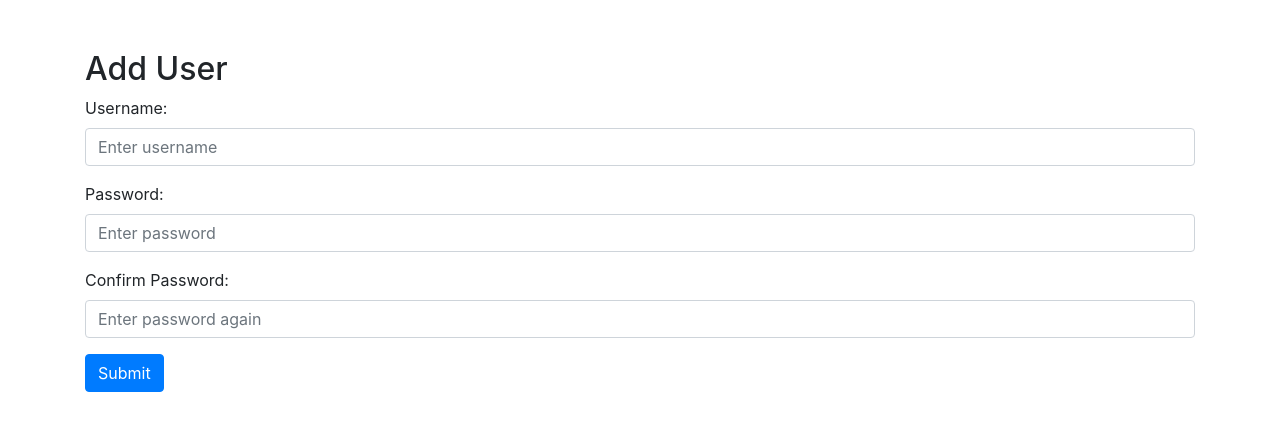
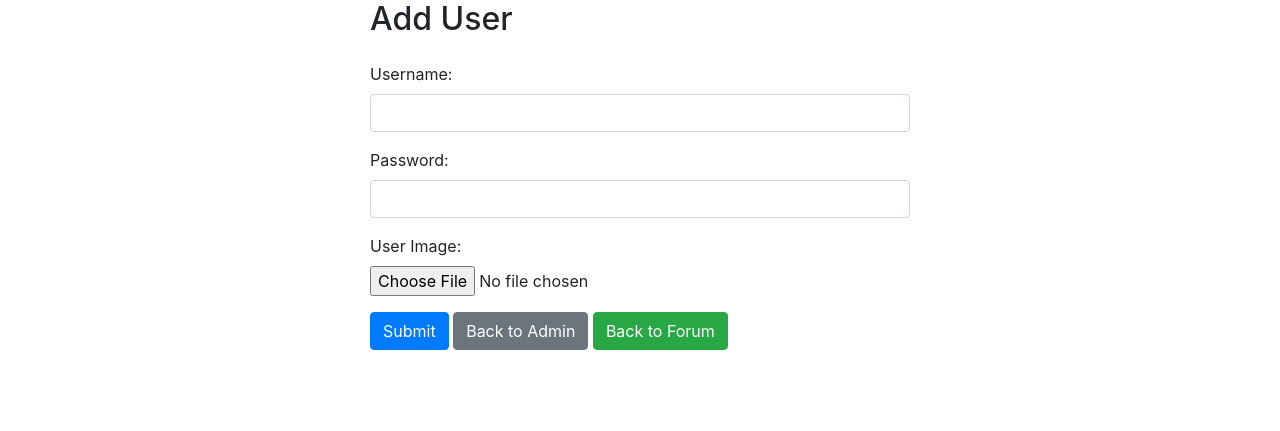
Before and after one commit to woodenfloor-3/amogus, a PHP site: page /add_user.php in a window 1280 px wide. Shown: the top 431 px of the page. Run offline with PHP 8.4, Linux system fonts and the light colour scheme.

Commit message:
final touches

```diff
--- a/Nthreads/add_user.php
+++ b/Nthreads/add_user.php
@@ -1,76 +1,71 @@
-<?php
-  $showAlert = false;
-  $showError = false;
-  if($_SERVER['REQUEST_METHOD'] == 'POST' && !isset($_POST['addThread']) && !isset($_POST['addComment'])){
-    include 'partials/_connect.php';
+<html>
+    <title>Add User</title>
+    <head>
+        <!-- Bootstrap CSS -->
+        <link rel="stylesheet" href="https://stackpath.bootstrapcdn.com/bootstrap/4.3.1/css/bootstrap.min.css" integrity="sha384-ggOyR0iXCbMQv3Xipma34MD+dH/1fQ784/j6cY/iJTQUOhcWr7x9JvoRxT2MZw1T" crossorigin="anonymous">
+    </head>
+    <body>
+        <div class="container">
+            <div class="row">
+                <div class="col-md-6 offset-md-3">
+                    <h2 class="mb-4">Add User</h2>
+                    <form method="post" action="<?php echo htmlspecialchars($_SERVER["PHP_SELF"]); ?>" enctype="multipart/form-data">
+                        <div class="form-group">
+                            <label for="user_email">Username:</label>
+                            <input type="text" class="form-control" id="user_email" name="user_email" required>
+                        </div>
+                        <div class="form-group">
+                            <label for="user_password">Password:</label>
+                            <input type="password" class="form-control" id="user_password" name="user_password" required>
+                        </div>
+                        <div class="form-group">
+                            <label for="user_image">User Image:</label>
+                            <input type="file" class="form-control-file" id="user_image" name="user_image" accept="image/*">
+                        </div>
+                        <button type="submit" class="btn btn-primary">Submit</button>
+                        <a href="admin.php" class="btn btn-secondary">Back to Admin</a>
+                        <a href="index.php" class="btn btn-success">Back to Forum</a>
+                    </form>
+                </div>
+            </div>
+        </div>
 
-    $useremail = $_POST['signupUsername'];
-    $password = $_POST['signupPassword'];
-    $cpassword = $_POST['signupcPassword'];
+        <?php
+    include "partials/_connect.php"; // Using database connection file here
 
-    $existSql = "SELECT * FROM users WHERE user_email = '$useremail'";
-    $result = mysqli_query($conn, $existSql);
-    $numExistRows = mysqli_num_rows($result);
+    if ($_SERVER['REQUEST_METHOD'] == 'POST') {
+        // Handle file upload
+        if (isset($_FILES['user_image']) && $_FILES['user_image']['error'] == UPLOAD_ERR_OK) {
+            $target_dir = 'userimgs/';
+            $target_file = $target_dir . basename($_FILES['user_image']['name']);
+            $upload_success = move_uploaded_file($_FILES['user_image']['tmp_name'], $target_file);
 
-    if($numExistRows > 0){
-      header("location: index.php?userexist=true");
+            if ($upload_success) {
+                // Insert path to uploaded file into database
+                $user_email = $_POST['user_email'];
+                $user_password = $_POST['user_password'];
+                $user_image = $target_file;
+
+                $sql = "INSERT INTO `users` (`user_email`, `user_password`, `user_image`, `timestamp`) VALUES ('$user_email', '$user_password', '$user_image', current_timestamp())";
+                $result = mysqli_query($conn, $sql);
+
+                if ($result) {
+                    echo '<div class="alert alert-success mt-3">User added successfully</div>';
+                } else {
+                    echo '<div class="alert alert-danger mt-3">Error adding user: ' . mysqli_error($conn) . '</div>';
+                }
+            } else {
+                echo '<div class="alert alert-danger mt-3">Error uploading image</div>';
+            }
+        } else {
+            echo '<div class="alert alert-danger mt-3">Image not uploaded</div>';
+        }
     }
-    else{
-      if($password == $cpassword){
-        $hash = $password;
+?>
 
-        $sql= "INSERT INTO users (user_email, user_password, timestamp) VALUES ('$useremail', '$hash', current_timestamp())";
-        $result = mysqli_query($conn, $sql);
-        if($result){
-          $showAlert = true;
-          header("location: index.php?signupsuccess=true");
-          exit();
-        }
-        else{
-          header("location: index.php?signupsuccess=false");
-        }
-      }
-      else{
-        header("location: index.php?passnotmatch=true");
-      }
-    }
-}
-?>
-<!DOCTYPE html>
-<html>
-<head>
-  <title>Add User</title>
-  <!-- Include Bootstrap CSS -->
-  <link rel="stylesheet" href="https://stackpath.bootstrapcdn.com/bootstrap/4.3.1/css/bootstrap.min.css" integrity="sha384-ggOyR0iXCbMQv3Xipma34MD+dH/1fQ784/j6cY/iJTQUOhcWr7x9JvoRxT2MZw1T" crossorigin="anonymous">
-  <style>
-    .container {
-      margin-top: 50px;
-    }
-  </style>
-</head>
-<body>
-  <div class="container">
-    <h2>Add User</h2>
-    <form method="post" action="<?php echo htmlspecialchars($_SERVER["PHP_SELF"]);?>">
-      <div class="form-group">
-        <label for="signupUsername">Username:</label>
-        <input type="text" class="form-control" id="signupUsername" placeholder="Enter username" name="signupUsername" required>
-      </div>
-      <div class="form-group">
-        <label for="signupPassword">Password:</label>
-        <input type="password" class="form-control" id="signupPassword" placeholder="Enter password" name="signupPassword" required>
-      </div>
-      <div class="form-group">
-        <label for="signupcPassword">Confirm Password:</label>
-        <input type="password" class="form-control" id="signupcPassword" placeholder="Enter password again" name="signupcPassword" required>
-      </div>
-      <button type="submit" class="btn btn-primary" name="addUser">Submit</button>
-    </form>
-  </div>
-
-  	<!-- Include Bootstrap JS -->
-	<script src="https://code.jquery.com/jquery-3.3.1.slim.min.js" integrity="sha384-q8i/X+965DzO0rT7abK41JStQIAqVgRVzpbzo5smXKp4YfRvH+8abtTE1Pi6jizo" crossorigin="anonymous"></script>
-	<script src="https://cdnjs.cloudflare.com/ajax/libs/popper.js/1.14.7/umd/popper.min.js" integrity="sha384-UO2eT0CpHqdSJQ6hJty5KVphtPhzWj9WO1clHTMGa3JDZwrnQq4sF86dIHNDz0W1" crossorigin="anonymous"></script>
-	<script src="https://stackpath.bootstrapcdn.com/bootstrap/4.3.1/js/bootstrap.min.js" integrity="sha384-JjSmVgyd0p3pXB1rRibZUAYoIIy6OrQ6VrjIEaFf/nJGzIxFDsf4x0xIM+B07jRM" crossorigin="anonymous"></script>
-</body>
-</html>
+<!-- Link to Bootstrap JS file -->
+<script src="https://code.jquery.com/jquery-3.5.1.slim.min.js"></script>
+  <script src="https://cdn.jsdelivr.net/npm/@popperjs/core@2.9.3/dist/umd/popper.min.js"
+integrity="sha384-9fXnGLjt1lq/QcG8rJMNHzLmF+kYh3qKV+jHYmP4zU5hxhJ6deye0liV5eSxJh1V"
+    crossorigin="anonymous"></script>
+  <script src="https://stackpath.bootstrapcdn.com/bootstrap/4.5.2/js/bootstrap.min.js"></script>
--- a/Nthreads/admin.php
+++ b/Nthreads/admin.php
@@ -69,9 +69,9 @@ $username = $_SESSION['username'];
 
     <div class="my-3">
       <button class="btn btn-success mr-2" onclick="location.href='add_category.php'">Add Category</button>
-      <button class="btn btn-danger mr-2" onclick="location.href='delete_category.php'">Delete Category</button>
+      <button class="btn btn-danger mr-2" onclick="location.href='category.php'">View Category</button>
       <button class="btn btn-primary mr-2" onclick="location.href='add_user.php'">Add User</button>
-      <button class="btn btn-danger" onclick="location.href='delete_user.php'">Delete User</button>
+      <button class="btn btn-danger" onclick="location.href='manage_user.php'">View User</button>
 
     </div>
   </div>
--- a/Nthreads/delete_category.php
+++ b/Nthreads/delete_category.php
@@ -8,9 +8,10 @@ if (!isset($_SESSION['is_logged_in']) || $_SESSION['is_logged_in'] !== true || !
     exit;
 }
 
+
 if(isset($_GET['id'])){
     $id=$_GET['id'];
     $sql=mysqli_query($conn,"DELETE FROM categories WHERE category_id='$id'");
-    header('location:admin.php');
+    header('location:category.php');
 }
 ?>
--- a/Nthreads/delete_user.php
+++ b/Nthreads/delete_user.php
@@ -10,7 +10,7 @@ if (!isset($_SESSION['is_logged_in']) || $_SESSION['is_logged_in'] !== true || !
 
 if(isset($_GET['id'])){
     $id=$_GET['id'];
-    $sql=mysqli_query($conn,"DELETE FROM users WHERE user_id='$id'");
-    header('location:admin.php');
+    $sql=mysqli_query($conn,"DELETE FROM users WHERE srn='$id'");
+    header('location:manage_user.php');
 }
 ?>
--- a/Nthreads/threadlist.php
+++ b/Nthreads/threadlist.php
@@ -130,13 +130,13 @@
           $thread_time = $row['timestamp'];
           $noResult = false;
           $thread_user_id = $row['thread_user_id'];
-          $sql2 = "SELECT user_email FROM users WHERE srn = $thread_user_id";
+          $sql2 ="SELECT user_email, user_image FROM users WHERE srn = $thread_user_id";
           $result2 = mysqli_query($conn, $sql2);
           $row2 = mysqli_fetch_assoc($result2);
           // var_dump($row2['user_email']);
 
         echo '<div class="media">
-            <img src="images/userdefault.png" width="54px" class="mr-3" alt="...">
+            <img src="' . $row2['user_image'] . '" width="54px" class="mr-3" alt="...">
             <div class="media-body">
               <h5 class="mt-0"><a href="threads.php?threadid=' . $id .'">' . $title . '</a></h5>
               ' . $desc . '
```
Also changed, not shown: Nthreads/category.php (added, +79 -0 lines), Nthreads/index.php (+31 -11 lines), Nthreads/manage_user.php (added, +80 -0 lines), Nthreads/announcements/ganyu.jpg (added), Nthreads/announcements/image.png (added), Nthreads/announcements/image2.png (added), Nthreads/userimgs/c4e0bfa9672d28146e4742d9dec03c71ba72ae0e.jpg (added), Nthreads/userimgs/ganyu.png (added), Nthreads/userimgs/keqing.png (added), Nthreads/userimgs/userimage.png (added).
